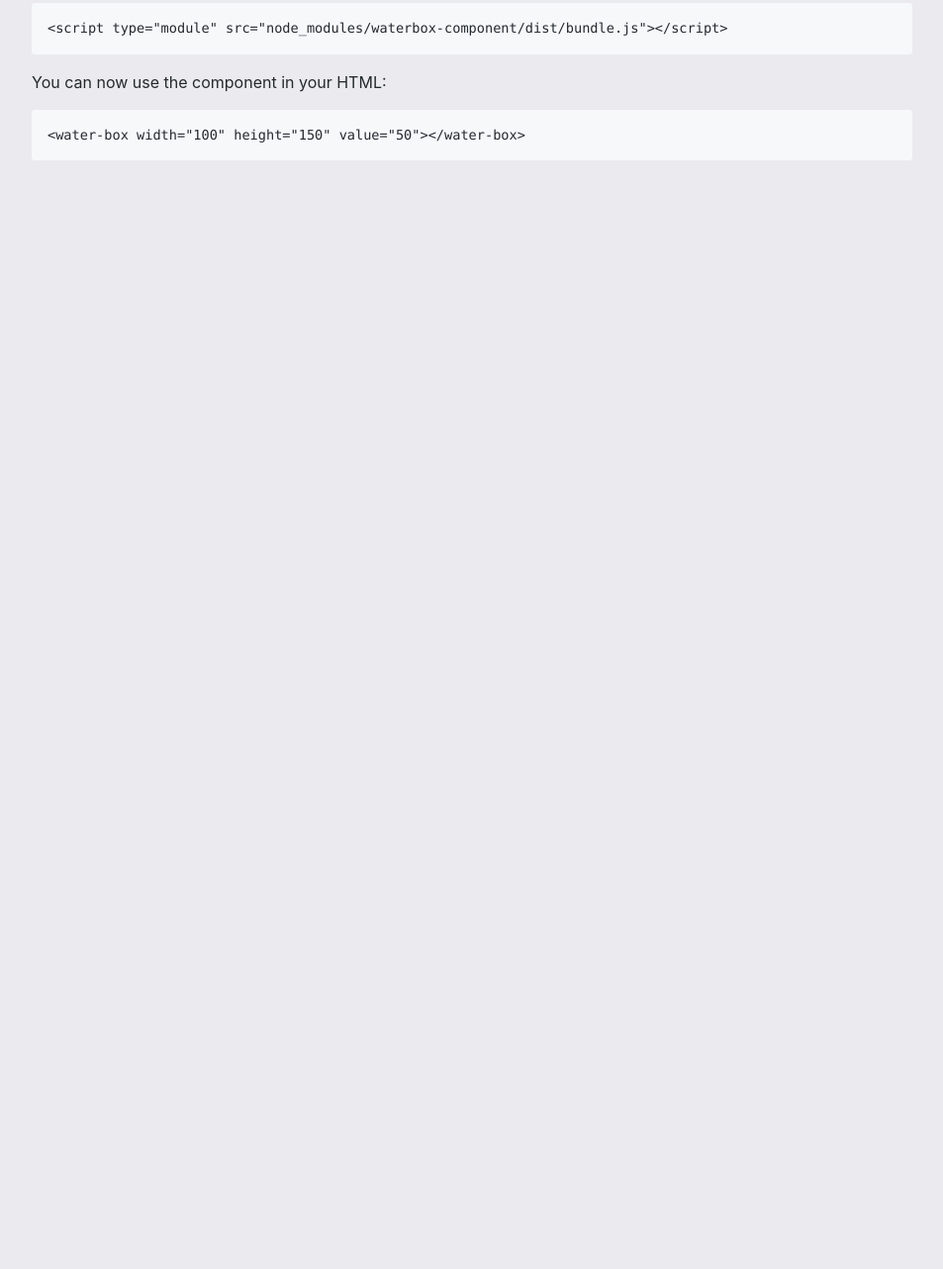
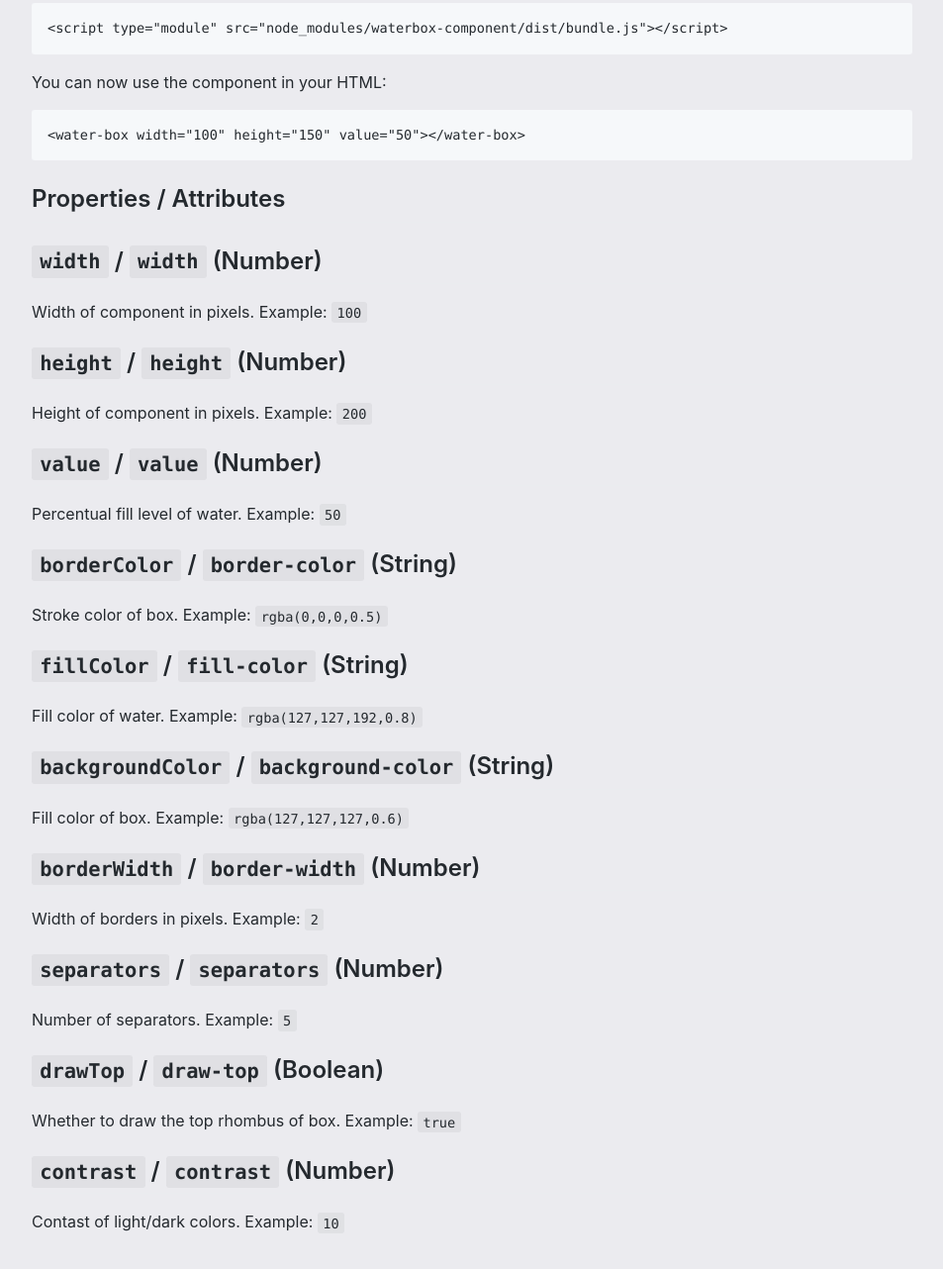
Before and after one commit to vwochnik/waterbox-component, a plain HTML site: page _site/index.html in a window 1280 px wide. Shown: the part 500-1782 px from the top of the page at 99% size, without its empty margins (163-1116 px from the left). Before the commit the page ends 800 px from the top, so only its background shows below. Drawn offline with Linux system fonts and the light colour scheme.

Commit message:
properties documentation

```diff
--- a/_site/index.html
+++ b/_site/index.html
@@ -84,6 +84,38 @@
 <div class="highlighter-rouge"><div class="highlight"><pre class="highlight"><code>&lt;water-box width="100" height="150" value="50"&gt;&lt;/water-box&gt;
 </code></pre></div></div>
 
+<h2 id="properties--attributes">Properties / Attributes</h2>
+
+<h2 id="width--width-number"><code class="highlighter-rouge">width</code> / <code class="highlighter-rouge">width</code> (Number)</h2>
+<p>Width of component in pixels. Example: <code class="highlighter-rouge">100</code></p>
+
+<h2 id="height--height-number"><code class="highlighter-rouge">height</code> / <code class="highlighter-rouge">height</code> (Number)</h2>
+<p>Height of component in pixels. Example: <code class="highlighter-rouge">200</code></p>
+
+<h2 id="value--value-number"><code class="highlighter-rouge">value</code> / <code class="highlighter-rouge">value</code> (Number)</h2>
+<p>Percentual fill level of water. Example: <code class="highlighter-rouge">50</code></p>
+
+<h2 id="bordercolor--border-color-string"><code class="highlighter-rouge">borderColor</code> / <code class="highlighter-rouge">border-color</code> (String)</h2>
+<p>Stroke color of box. Example: <code class="highlighter-rouge">rgba(0,0,0,0.5)</code></p>
+
+<h2 id="fillcolor--fill-color-string"><code class="highlighter-rouge">fillColor</code> / <code class="highlighter-rouge">fill-color</code> (String)</h2>
+<p>Fill color of water. Example: <code class="highlighter-rouge">rgba(127,127,192,0.8)</code></p>
+
+<h2 id="backgroundcolor--background-color-string"><code class="highlighter-rouge">backgroundColor</code> / <code class="highlighter-rouge">background-color</code> (String)</h2>
+<p>Fill color of box. Example: <code class="highlighter-rouge">rgba(127,127,127,0.6)</code></p>
+
+<h2 id="borderwidth--border-width-number"><code class="highlighter-rouge">borderWidth</code> / <code class="highlighter-rouge">border-width</code> (Number)</h2>
+<p>Width of borders in pixels. Example: <code class="highlighter-rouge">2</code></p>
+
+<h2 id="separators--separators-number"><code class="highlighter-rouge">separators</code> / <code class="highlighter-rouge">separators</code> (Number)</h2>
+<p>Number of separators. Example: <code class="highlighter-rouge">5</code></p>
+
+<h2 id="drawtop--draw-top-boolean"><code class="highlighter-rouge">drawTop</code> / <code class="highlighter-rouge">draw-top</code> (Boolean)</h2>
+<p>Whether to draw the top rhombus of box. Example: <code class="highlighter-rouge">true</code></p>
+
+<h2 id="contrast--contrast-number"><code class="highlighter-rouge">contrast</code> / <code class="highlighter-rouge">contrast</code> (Number)</h2>
+<p>Contast of light/dark colors. Example: <code class="highlighter-rouge">10</code></p>
+
   	</div>
     <script type="text/javascript">
       const boxes = document.querySelectorAll("water-box");
```
Also changed, not shown: index.md (+32 -0 lines).
